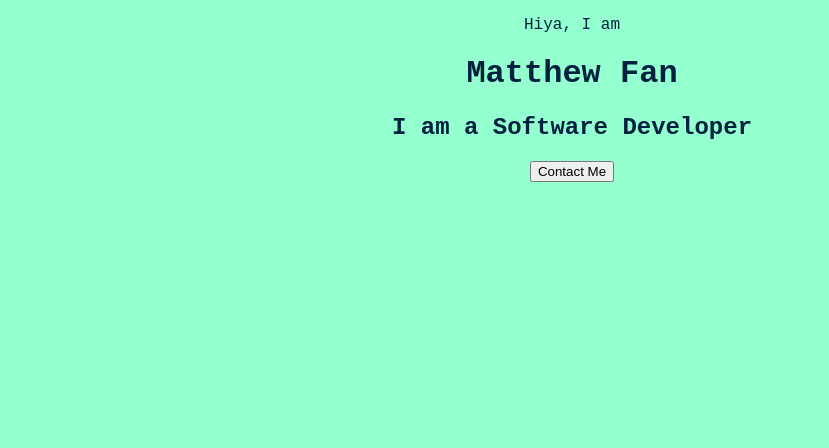
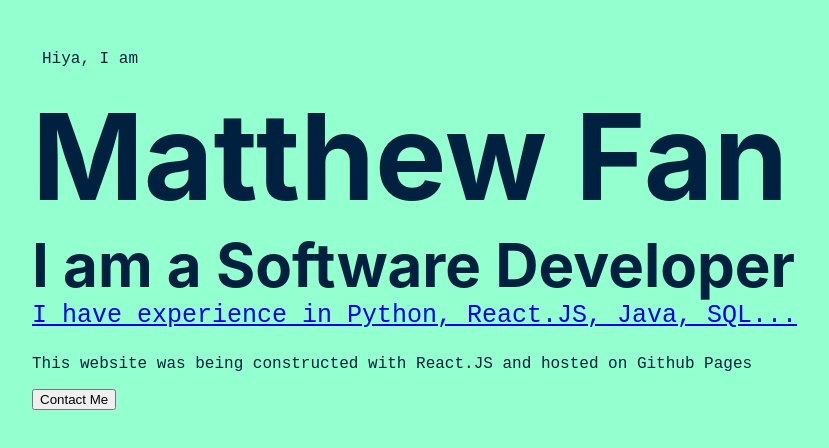
Before and after one commit to mattmallow/mattmallow.github.io, a React (Create React App) app: page / in a window 1280 px wide. Shown: the top 448 px of the page, without its empty margins (68-897 px from the left). Built offline with nearby package versions, Linux system fonts and the light colour scheme.

Commit message:
Added home page

```diff
--- a/src/App.css
+++ b/src/App.css
@@ -2,7 +2,7 @@
 
 html,
 body,
-#homepage {
+#home {
   background: #94ffcf;
   height: 100%;
   width: 100%;
@@ -13,3 +13,44 @@ body,
   color: #00203fff;
   min-height: 100vh;
 }
+
+.h1 {
+  font-weight: 650;
+  font-size: 120px;
+  margin: 0px;
+  font-family: "Calibre", "San Francisco", "SF Pro Text", -apple-system,
+    system-ui, sans-serif;
+}
+
+.h2 {
+  font-size: 60px;
+  margin: 0px;
+  font-family: "Calibre", "San Francisco", "SF Pro Text", -apple-system,
+    system-ui, sans-serif;
+}
+
+.h3 {
+  font-size: 20px;
+  margin: 0%;
+}
+
+.h4 {
+  margin: 0%;
+}
+
+.h5 {
+  margin: 0%;
+}
+
+.paragraph {
+  font-size: 25px;
+  margin-top: 0px;
+  font-family: prestige-elite-std, monospace;
+}
+
+.p#intro {
+  font-family: "Calibre", "San Francisco", "SF Pro Text", -apple-system,
+    system-ui, sans-serif;
+  text-decoration: none;
+  color: #00203fff;
+}
--- a/src/containers/HomeContainer.js
+++ b/src/containers/HomeContainer.js
@@ -1,5 +1,5 @@
 import React from "react";
-import { Home } from "../pages/Home";
+import Home from "../pages/HomePage/Home";
 
 export default function HomeContainer() {
   return (
--- a/src/index.js
+++ b/src/index.js
@@ -1,8 +1,8 @@
 import React from "react";
 import ReactDOM from "react-dom";
+import { BrowserRouter } from "react-router-dom";
 import "./index.css";
 import App from "./App";
-import { BrowserRouter } from "react-router-dom";
 
 ReactDOM.render(
   <React.StrictMode>
--- a/src/pages/Home.js
+++ /dev/null
@@ -1,21 +0,0 @@
-import React from "react";
-import { Link } from "react-router-dom";
-
-export const Home = () => {
-  return (
-    <div id="home-div">
-      <p>Hiya, I am</p>
-      <h1>Matthew Fan</h1>
-      <h2>I am a Software Developer</h2>
-      <Link to="/cv">
-        <p className="paragraph"></p>
-      </Link>
-
-      <a href={`mailto:matthewenzo@icloud.com`}>
-        <button className="button" id="contact-me">
-          Contact Me
-        </button>
-      </a>
-    </div>
-  );
-};
--- /dev/null
+++ b/src/pages/HomePage/Home.css
@@ -0,0 +1,64 @@
+#homepage {
+  min-height: 100vh;
+}
+
+#home-div {
+  text-align: left;
+  margin-left: 100px;
+  margin-top: 50px;
+  width: 75%;
+}
+
+#hi-there {
+  margin-left: 10px;
+}
+
+/* Animation Styling  */
+
+.one-second-animation {
+  animation: fadeIn ease 1s;
+  -webkit-animation: fadeIn ease 1s;
+  -moz-animation: fadeIn ease 1s;
+  -o-animation: fadeIn ease 1s;
+  -ms-animation: fadeIn ease 1s;
+}
+
+.three-second-animation {
+  animation: fadeIn ease 3s;
+  -webkit-animation: fadeIn ease 3s;
+  -moz-animation: fadeIn ease 3s;
+  -o-animation: fadeIn ease 3s;
+  -ms-animation: fadeIn ease 3s;
+}
+
+.five-second-animation {
+  animation: fadeIn ease 5s;
+  -webkit-animation: fadeIn ease 5s;
+  -moz-animation: fadeIn ease 5s;
+  -o-animation: fadeIn ease 5s;
+  -ms-animation: fadeIn ease 5s;
+}
+
+.seven-second-animation {
+  animation: fadeIn ease 7s;
+  -webkit-animation: fadeIn ease 7s;
+  -moz-animation: fadeIn ease 7s;
+  -o-animation: fadeIn ease 7s;
+  -ms-animation: fadeIn ease 7s;
+}
+
+.nine-second-animation {
+  animation: fadeIn ease 9s;
+  -webkit-animation: fadeIn ease 9s;
+  -moz-animation: fadeIn ease 9s;
+  -o-animation: fadeIn ease 9s;
+  -ms-animation: fadeIn ease 9s;
+}
+
+.ten-second-animation {
+  animation: fadeIn ease 10s;
+  -webkit-animation: fadeIn ease 10s;
+  -moz-animation: fadeIn ease 10s;
+  -o-animation: fadeIn ease 10s;
+  -ms-animation: fadeIn ease 10s;
+}
--- /dev/null
+++ b/src/pages/HomePage/Home.js
@@ -0,0 +1,31 @@
+import React from "react";
+import { Link } from "react-router-dom";
+import "./Home.css";
+
+function Home() {
+  return (
+    <div id="home-div">
+      <p className="one-second-animation" id="hi-there">
+        Hiya, I am
+      </p>
+      <h1 className="h1 three-second-animation">Matthew Fan</h1>
+      <h2 className="h2 five-second-animation">I am a Software Developer</h2>
+      <Link to="/cv">
+        <p className="paragraph seven-second-animation" id="intro">
+          I have experience in Python, React.JS, Java, SQL...
+        </p>
+      </Link>
+      <p className="nine-second-animation">
+        This website was being constructed with React.JS and hosted on Github
+        Pages
+      </p>
+      <a href={`mailto:matthewenzo@icloud.com`}>
+        <button className="button" id="contact-me">
+          Contact Me
+        </button>
+      </a>
+    </div>
+  );
+}
+
+export default Home;
```
